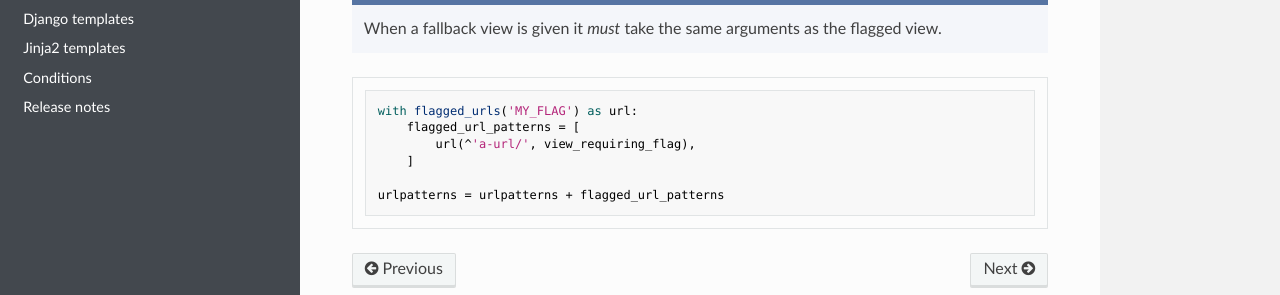
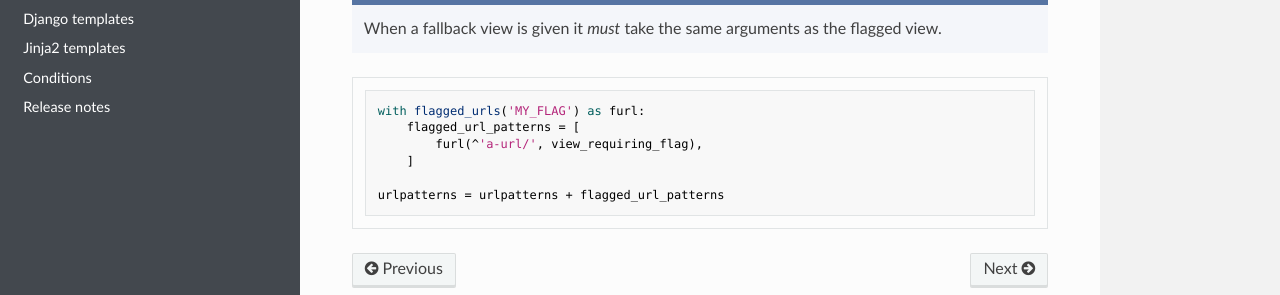
Before and after one commit to cfpb/django-flags, an MkDocs documentation site: the page built from docs/api/urls.md, in a window 1280 px wide and 900 px high, scrolled down 2202 px. Shown: the part 518-813 px from the top of the window. Built offline with MkDocs 1.6.1, drawn with Linux system fonts in a browser that asks for light colours; nearby versions of some CDN libraries; old or Windows-style settings are respelled for this version of MkDocs.

Commit message:
Do not recommend using `flagged_urls as url` because of Python 2 scoping
Python 2 places the `as url` into the outer scope of the `with`, rahter than only inside it. This means that the original `with` as written will flag any subsequent call to `url`. This is not the case in Python 3.

````diff
--- a/docs/api/urls.md
+++ b/docs/api/urls.md
@@ -98,9 +98,9 @@ Flag multiple URLs in the same context with a context manager.
     When a fallback view is given it *must* take the same arguments as the flagged view.
 
 ```python
-with flagged_urls('MY_FLAG') as url:
+with flagged_urls('MY_FLAG') as furl:
     flagged_url_patterns = [
-        url(^'a-url/', view_requiring_flag),
+        furl(^'a-url/', view_requiring_flag),
     ]
 
 urlpatterns = urlpatterns + flagged_url_patterns
````
